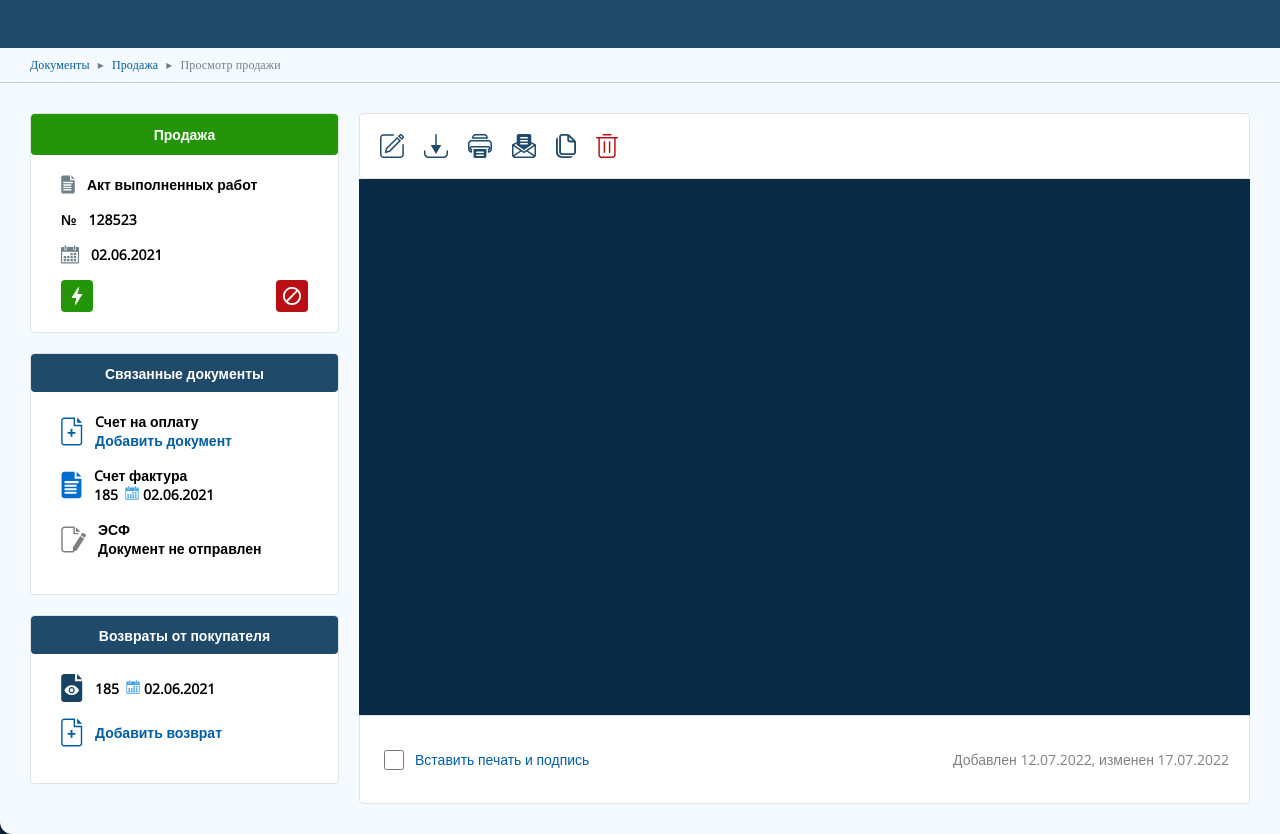
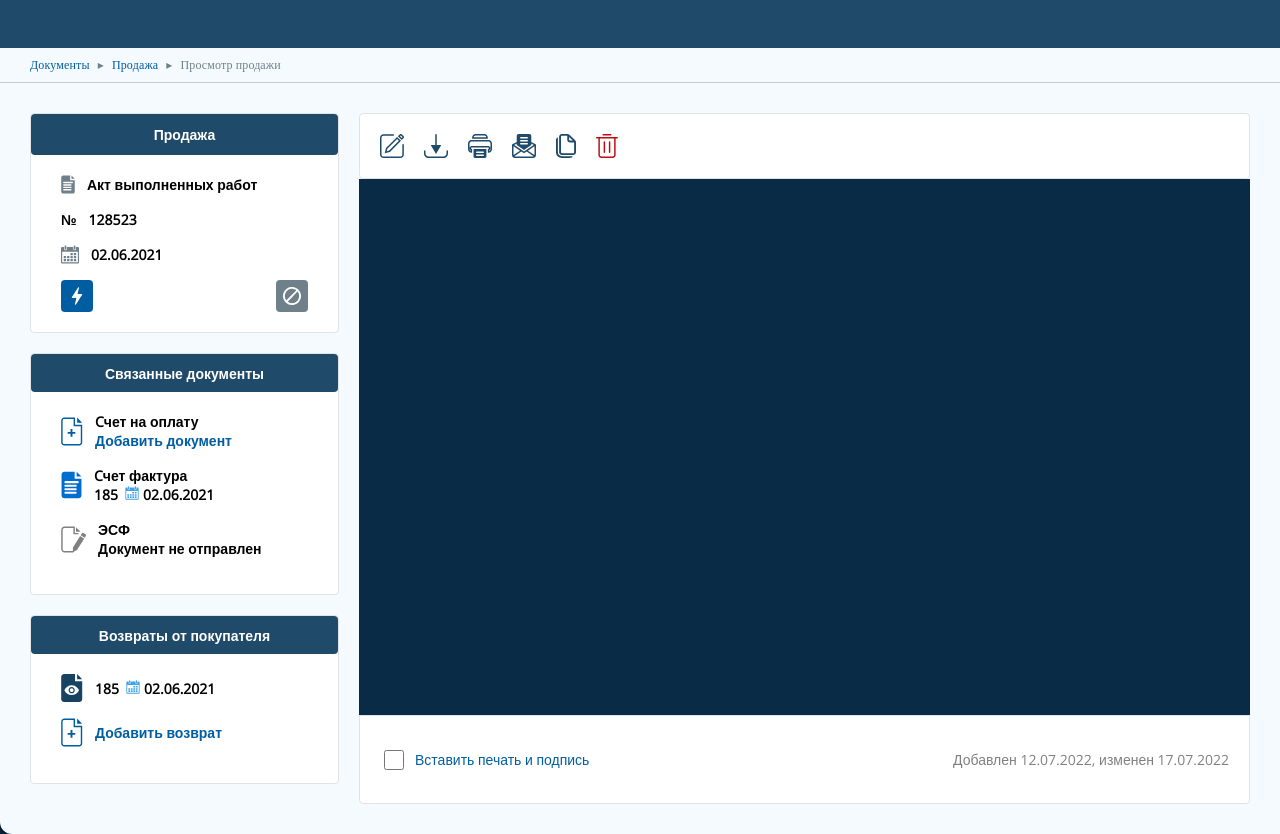
Before and after one commit to nooreekra/test-task-mybuh, a React (Create React App) app: page / in a window 1280 px wide. Built offline with nearby package versions, Linux system fonts and the light colour scheme.

Commit message:
animation added

```diff
--- a/package.json
+++ b/package.json
@@ -13,10 +13,12 @@
     "@types/node": "^16.7.13",
     "@types/react": "^18.0.0",
     "@types/react-dom": "^18.0.0",
+    "classnames": "^2.3.2",
     "react": "^18.2.0",
     "react-dom": "^18.2.0",
     "react-router-dom": "^6.4.1",
     "react-scripts": "5.0.1",
+    "react-transition-group": "^4.4.5",
     "sass": "^1.55.0",
     "typescript": "^4.4.2",
     "use-react-router-breadcrumbs": "^4.0.0",
--- a/src/components/sales/documentsInfo/SaleBox.tsx
+++ b/src/components/sales/documentsInfo/SaleBox.tsx
@@ -1,9 +1,11 @@
-import React, { useState } from 'react'
+import React, { useRef, useState } from 'react'
 import thunderIcon from '../../../assets/icons/thunder.svg'
 import cancelIcon from '../../../assets/icons/cancel.svg'
 import style from './documentsInfo.module.scss'
 import fileIcon from '../../../assets/icons/file.svg'
 import calendarIcon from '../../../assets/icons/calendar.svg'
+import { CSSTransition } from 'react-transition-group'
+import './animations.css'
 
 type PropsType = {
     state_id: number,
@@ -12,14 +14,18 @@ type PropsType = {
 }
 
 export const SaleBox = (props: PropsType) => {
-    const {state_id, doc_number, doc_date} = props
+    const { state_id, doc_number, doc_date } = props
     const [stateId, setStateId] = useState(!!state_id)
     const [stateTextThunder, setStateTextThunder] = useState(false)
     const [stateTextCancel, setStateTextCancel] = useState(false)
-
+    const nodeRef = useRef(null);
+    const thunderTextClass = stateId ? style.thunderActiveText : style.thunderDisabledText
+    const thunderTextClasses = `transitionThunder ${thunderTextClass}`
+    const cancelTextClass = stateId ? style.cancelDisabledText : style.cancelActiveText
+    const cancelTextClasses = `transitionCancel ${cancelTextClass}`
     return (
-        <div className={(style.sale, style.box)}>
-            <div id={style.saleHeader} className={stateId ? style.green : style.boxHeader}>
+        <div className={style.box}>
+            <div id={style.saleHeader} className={stateId ? style.boxHeader : style.green}>
                 <h4>Продажа</h4>
             </div>
             <div className={style.boxContent}>
@@ -41,27 +47,39 @@ export const SaleBox = (props: PropsType) => {
                         <button
                             onMouseEnter={() => setStateTextThunder(true)}
                             onMouseLeave={() => setStateTextThunder(false)}
-                            onClick={() => setStateId(true)}
-                            className={stateId ? style.thunderDisabled : style.thunderActive}>
+                            onClick={() => setStateId(false)}
+                            className={stateId ? style.thunderActive : style.thunderDisabled}>
                             <img src={thunderIcon} alt="thunder" />
                         </button>
-                        {
-                            stateTextThunder && <div className={stateId ? style.thunderDisabledText : style.thunderActiveText}>
-                                <p>{stateId ? 'Документ проведен' : 'Провести документ'}</p>
-                            </div>
-                        }
+                            <CSSTransition
+                                nodeRef={nodeRef}
+                                in={stateTextThunder}
+                                timeout={500}
+                                classNames='transitionThunder'
+                                mountOnEnter
+                                unmountOnExit>
+                                <div className={thunderTextClasses} ref={nodeRef}>
+                                    <p>{stateId ? 'Провести документ' : 'Документ проведен'}</p>
+                                </div>
+                            </CSSTransition>
                     </div>
                     <div className={style.cancelButton}>
-                        {
-                            stateTextCancel && <div className={stateId ? style.cancelActiveText : style.cancelDisabledText}>
-                                <p>{stateId ? 'Отменить проводку' : 'Документ не проведен'}</p>
+                        <CSSTransition
+                            nodeRef={nodeRef}
+                            in={stateTextCancel}
+                            timeout={500}
+                            classNames='transitionCancel'
+                            mountOnEnter
+                            unmountOnExit>
+                            <div className={cancelTextClasses} ref={nodeRef}>
+                                <p>{stateId ? 'Документ не проведен' : 'Отменить проводку'}</p>
                             </div>
-                        }
+                        </CSSTransition>
                         <button
                             onMouseEnter={() => setStateTextCancel(true)}
                             onMouseLeave={() => setStateTextCancel(false)}
-                            onClick={() => setStateId(false)}
-                            className={stateId ? style.cancelActive : style.cancelDisabled}>
+                            onClick={() => setStateId(true)}
+                            className={stateId ? style.cancelDisabled : style.cancelActive}>
                             <img src={cancelIcon} alt="cancel" />
                         </button>
                     </div>
--- /dev/null
+++ b/src/components/sales/documentsInfo/animations.css
@@ -0,0 +1,44 @@
+.transitionCancel, .transitionThunder {
+    opacity: 1;
+}
+
+.transitionCancel-enter {
+    opacity: 0;
+    direction: rtl;
+    transform: translateX(40px);
+}
+
+.transitionCancel-enter-active {
+    opacity: 1;
+    transform: translateX(0);
+    transition-timing-function: ease-in-out;
+    transition: all 500ms;
+}
+
+.transitionCancel-exit-active {
+    opacity: 0;
+    transform: translateX(40px);
+    transition-timing-function: ease-in-out;
+    transition: all 500ms;
+}
+
+
+.transitionThunder-enter {
+    opacity: 0;
+    direction: ltr;
+    transform: translateX(-40px);
+}
+
+.transitionThunder-enter-active {
+    opacity: 1;
+    transform: translateX(0);
+    transition-timing-function: ease-in-out;
+    transition: all 500ms;
+}
+
+.transitionThunder-exit-active {
+    opacity: 0;
+    transform: translateX(-40px);
+    transition-timing-function: ease-in-out;
+    transition: all 500ms;
+}
--- a/src/components/sales/documentsInfo/documentsInfo.module.scss
+++ b/src/components/sales/documentsInfo/documentsInfo.module.scss
@@ -27,6 +27,7 @@
         justify-content: center;
         align-items: center;
         background: #204A6A;
+        transition: background-color 500ms;
         border-radius: 4px;
 
         h4 {
@@ -45,7 +46,7 @@
         align-items: center;
         border-radius: 4px;
         background-color: #249508;
-        transition: width 2s;
+        transition: background-color 500ms;
 
         h4 {
             font-style: normal;
@@ -109,14 +110,19 @@
             div {
                 display: flex;
                 align-items: center;
+                p {
+                    white-space:nowrap;
+                }
             }
 
-            .thunderButton, .cancelButton {
+            .thunderButton,
+            .cancelButton {
                 display: flex;
                 align-items: stretch;
             }
 
             .thunderButton {
+                z-index: 1;
                 div {
                     padding: 0 10px;
                     border-radius: 0 3px 3px 0;
@@ -124,6 +130,7 @@
             }
 
             .cancelButton {
+                z-index: 2;
                 div {
                     padding: 0 10px;
                     border-radius: 3px 0px 0px 3px;
@@ -138,50 +145,64 @@
                 justify-content: center;
                 align-items: center;
                 border-radius: 4px;
-
+                z-index: 2;
                 &:hover {
                     cursor: pointer;
+
                 }
+
             }
 
             .thunderActiveText {
-                background: #005DA1;
+                color: #005DA1;
                 background: #005DA11A;
-                transition-timing-function: ease-in-out;
+                transition: all 500ms;
             }
 
             .thunderDisabledText {
                 color: #249508;
                 background: #2495081A;
-                transition-timing-function: ease-in-out;
+                transition: all 500ms;
             }
 
             .cancelActiveText {
                 color: #B90E14;
                 background: #B90E141A;
-                transition-timing-function: ease-in-out;
+                transition: all 500ms;
             }
 
             .cancelDisabledText {
                 color: #70808A;
                 background: #70808A1A;
-                transition-timing-function: ease-in-out;
+                transition: all 500ms;
             }
 
             .thunderActive {
-                background: #005DA1;
+                background-color: #005DA1;
+                transition: background-color 500ms;
             }
 
             .cancelDisabled {
-                background: #70808A;
+                &:hover {
+                    cursor: default;
+                }
+
+                background-color: #70808A;
+                transition: background-color 500ms;
             }
 
             .thunderDisabled {
-                background: #249508;
+                &:hover {
+                    cursor: default;
+                }
+
+                background-color: #249508;
+                transition: background-color 500ms;
             }
 
             .cancelActive {
-                background: #B90E14;
+                background-color: #B90E14;
+                transition: background-color 500ms;
             }
         }
     }
```
Also changed, not shown: 1 other file (tests, documents, lock files or other folders).
